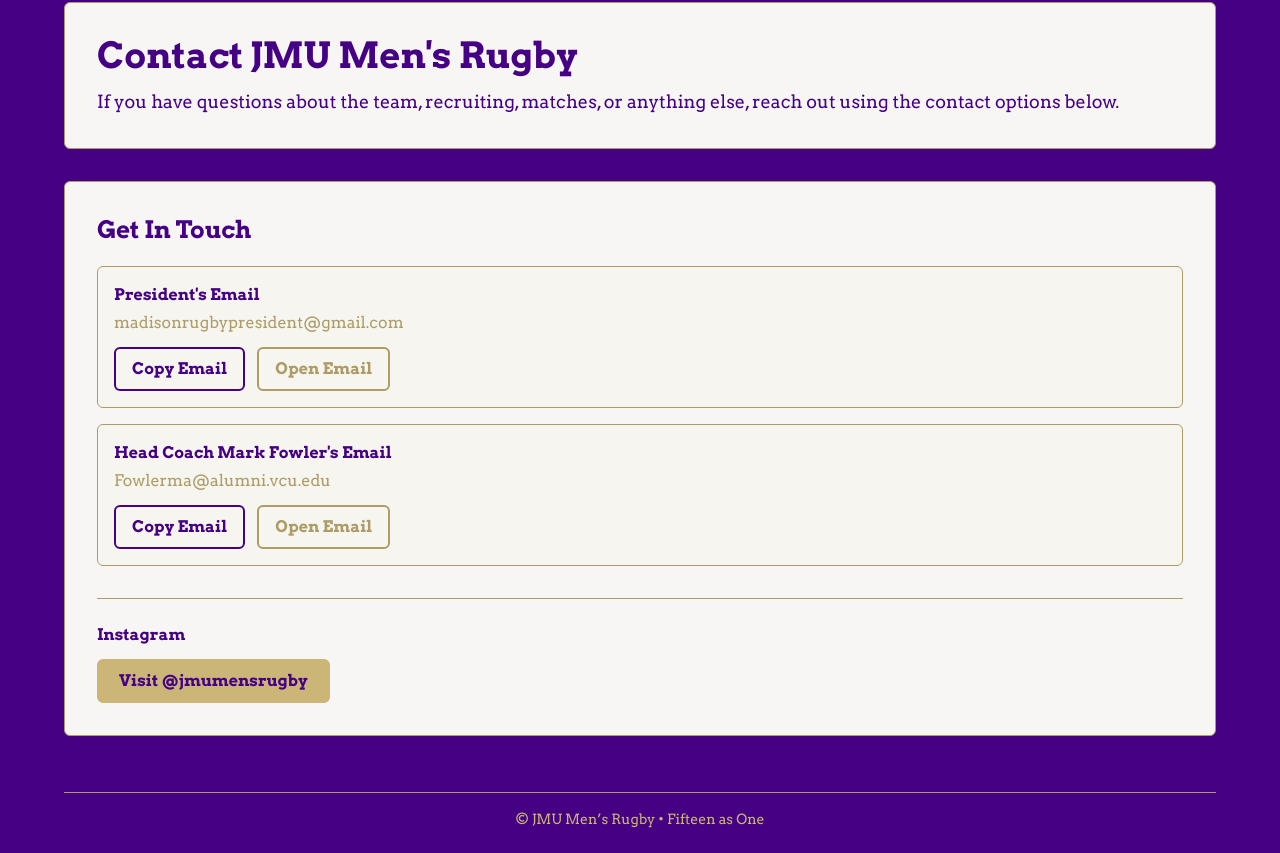
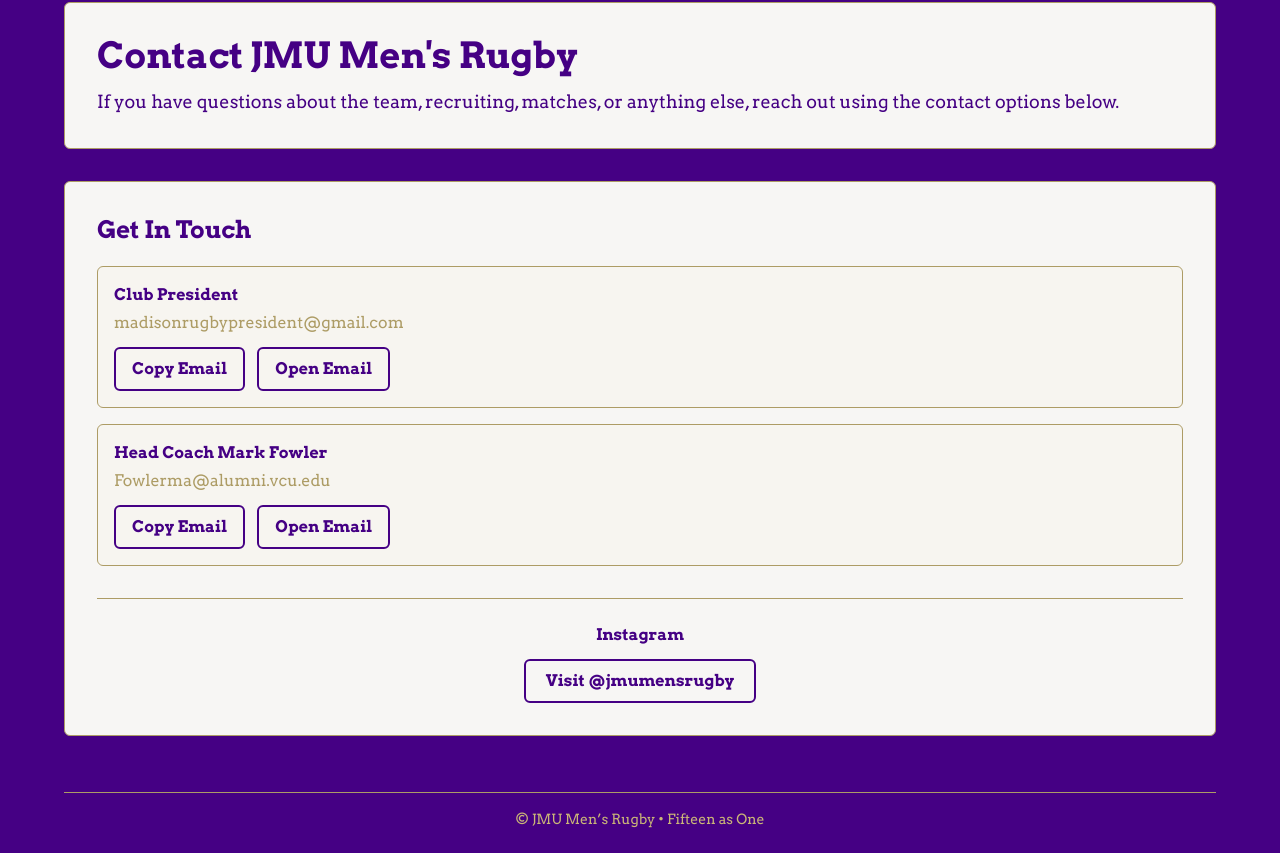
Before and after one commit to SWilford/jmu-rugby-site, a React (Vite) app: page /contact in a window 1280 px wide. Shown: the part 274-1127 px from the top of the page. Built offline with nearby package versions, Linux system fonts and the light colour scheme; no server answers.

Commit message:
Unify contact button styles with about page

```diff
--- a/src/pages/Contact.jsx
+++ b/src/pages/Contact.jsx
@@ -2,11 +2,11 @@ import { useState } from "react";
 
 const contacts = [
   {
-    label: "President's Email",
+    label: "Club President",
     value: "madisonrugbypresident@gmail.com",
   },
   {
-    label: "Head Coach Mark Fowler's Email",
+    label: "Head Coach Mark Fowler",
     value: "Fowlerma@alumni.vcu.edu",
   },
 ];
@@ -53,13 +53,13 @@ export default function Contact() {
                 <button
                   type="button"
                   onClick={() => handleCopy(contact.value)}
-                  className="border-2 border-jmuPurple text-jmuPurple px-4 py-2 rounded-md font-semibold hover:bg-jmuPurple hover:text-jmuLightGold transition-colors"
+                  className="border-2 border-jmuPurple text-jmuPurple px-4 py-2 rounded-md font-semibold hover:bg-jmuDarkGold hover:text-jmuOffWhite transition-colors"
                 >
                   {copiedEmail === contact.value ? "Copied" : "Copy Email"}
                 </button>
                 <a
                   href={`mailto:${contact.value}`}
-                  className="border-2 border-jmuDarkGold text-jmuDarkGold px-4 py-2 rounded-md font-semibold hover:bg-jmuDarkGold hover:text-jmuOffWhite transition-colors"
+                  className="border-2 border-jmuPurple text-jmuPurple px-4 py-2 rounded-md font-semibold hover:bg-jmuDarkGold hover:text-jmuOffWhite transition-colors"
                 >
                   Open Email
                 </a>
@@ -68,13 +68,13 @@ export default function Contact() {
           ))}
         </div>
 
-        <div className="border-t border-jmuDarkGold pt-6">
+        <div className="border-t border-jmuDarkGold pt-6 text-center">
           <p className="font-semibold mb-3">Instagram</p>
           <a
             href={instagramUrl}
             target="_blank"
             rel="noreferrer"
-            className="inline-flex border-2 border-jmuGold text-jmuPurple bg-jmuGold px-5 py-2 rounded-md font-semibold hover:bg-jmuLightGold transition-colors"
+            className="inline-flex border-2 border-jmuPurple text-jmuPurple px-5 py-2 rounded-md font-semibold hover:bg-jmuDarkGold hover:text-jmuOffWhite transition-colors"
           >
             Visit @jmumensrugby
           </a>
```
